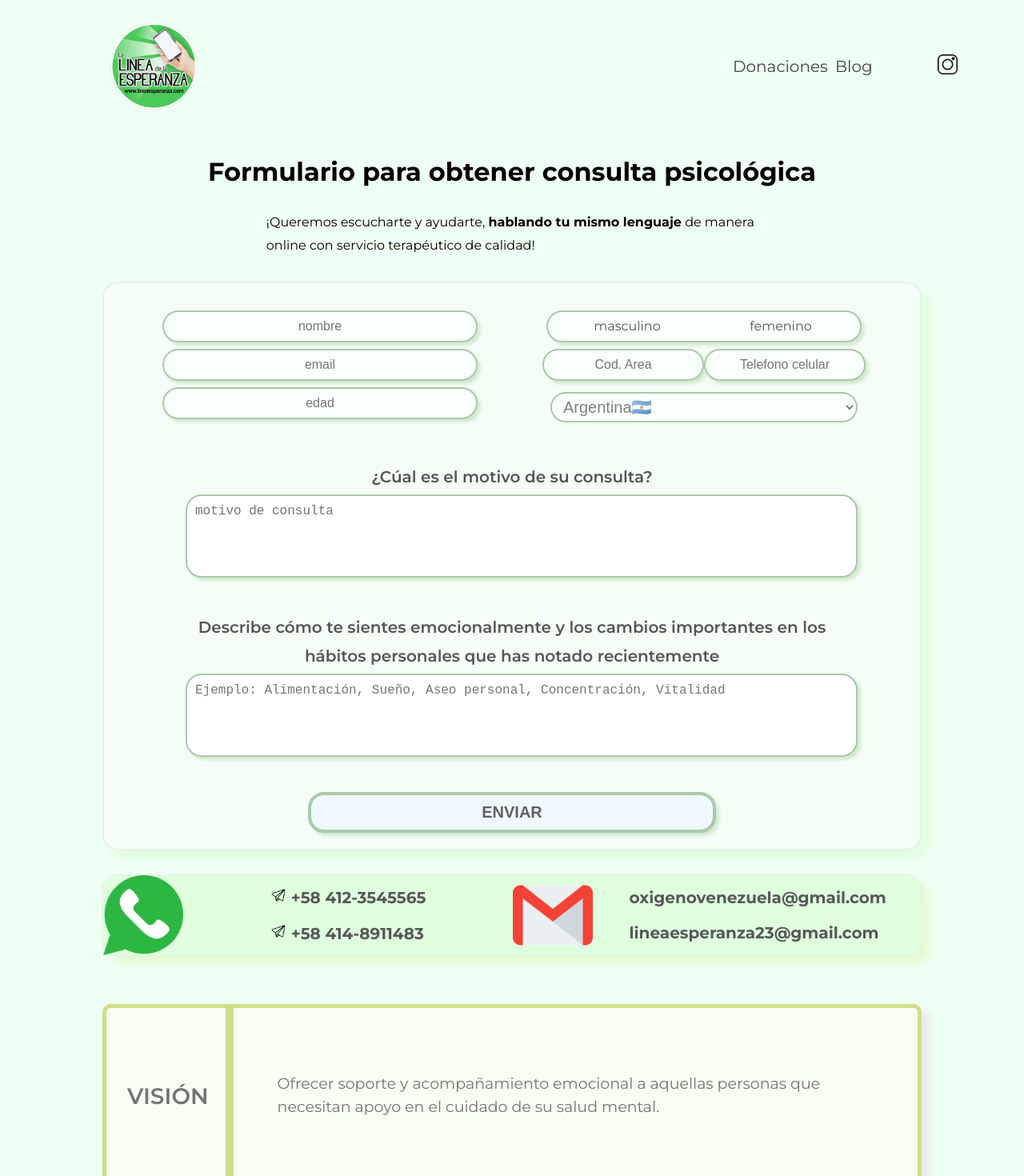
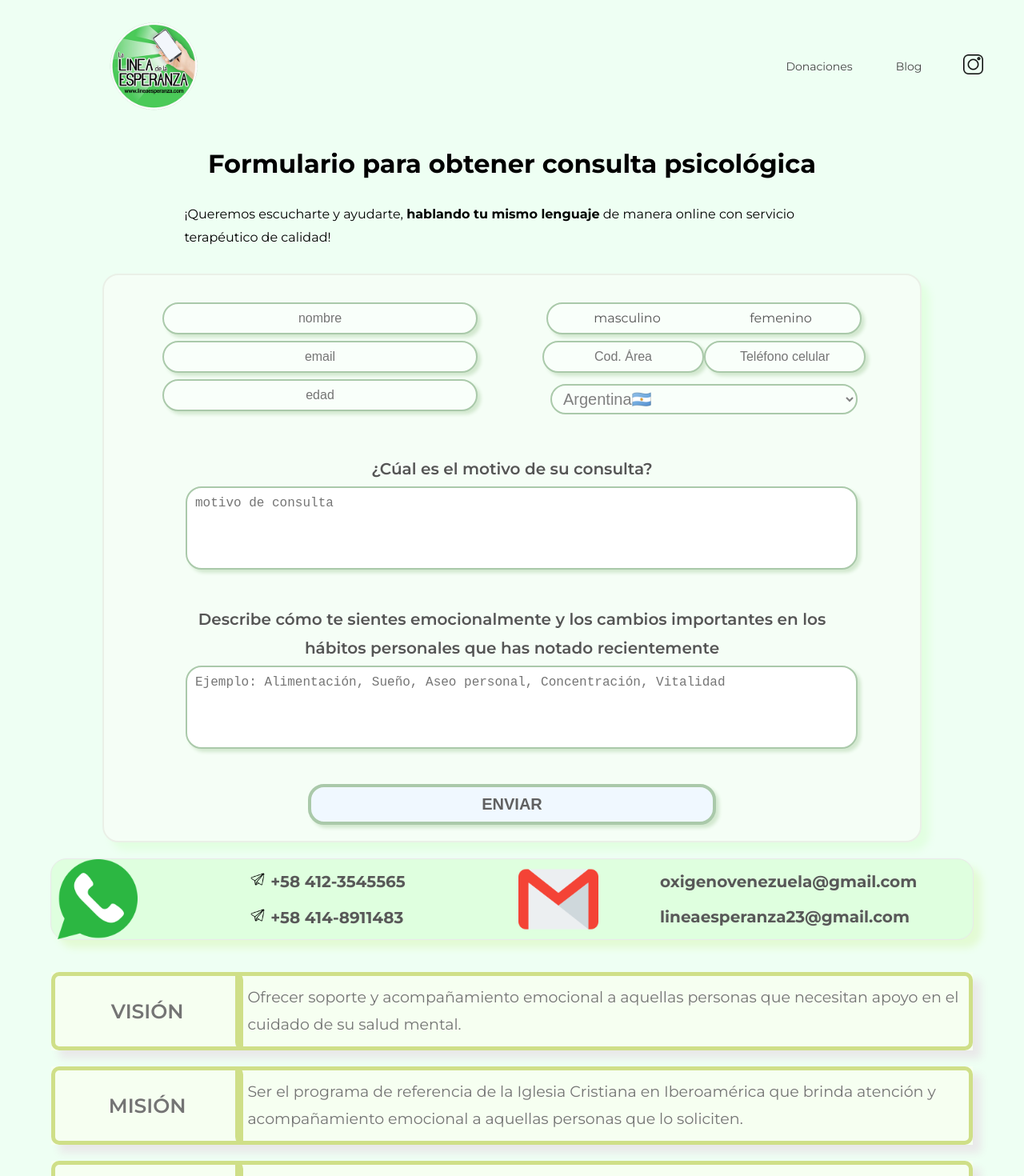
Before and after one commit to julioperezdev/lineaesperanza-web, a Next.js app: page / in a window 1280 px wide. Shown: the top 1470 px of the page at 80% size. Built offline with nearby package versions, Linux system fonts and the light colour scheme.

Commit message:
responsive de la web

```diff
--- a/src/components/aboutUs/AboutUs.module.css
+++ b/src/components/aboutUs/AboutUs.module.css
@@ -1,12 +1,12 @@
 .aboutUsBase{
-    width: 80%;
+    width: 90%;
     display: grid;
-    margin: 50px auto;
+    margin: 30px auto;
 }
 
 .aboutUsBase > div{
     display: grid;
-    grid-template-columns: 15% 85%;
+    grid-template-columns: 1fr;
     margin: 10px 0;
     color: rgb(116, 116, 116);
     background-color: rgb(246, 255, 241);
@@ -17,10 +17,10 @@
     display: grid;
     border: 5px solid rgb(207, 223, 136);
     border-top-left-radius: 10px;
-    border-bottom-left-radius: 10px;
-    height: 220px;
-    width: 100%;
-    font-size: 28px;
+    border-top-right-radius: 10px;
+    height: 60px;
+    width: 97%;
+    font-size: 18px;
     text-align: center;
     align-content: center;
     font-weight: 600;
@@ -31,18 +31,60 @@
     display: grid;
     align-content: center;
     border: 5px solid rgb(207, 223, 136);
-    border-top-right-radius: 10px;
+    border-bottom-left-radius: 10px;
     border-bottom-right-radius: 10px;
-    height: 100px;
-    padding: 60px;
-    font-size: 19px;
+    max-height: 500px;
+
+    padding: 10px;
+    font-size: 13px;
     line-height: 1.5;
 
 }
 
 .objects{
-    /* height: 100px;
-    padding: 50px;
-    font-size: 20px; */
     line-height: 1.5;
 }
+
+@media only screen and (min-width: 480px) {
+
+    .aboutUsBase > div > p{
+        width: 98.5%;
+        font-size: 20px;
+    }
+    .aboutUsBase > div > div{
+        font-size: 15px;
+        line-height: 1.8;
+    }
+
+    .objects > div > p{
+        margin-bottom: 20px;
+
+    }
+}
+@media only screen and (min-width: 768px) {
+    .aboutUsBase > div{
+        grid-template-columns: 20% 80%;
+    }
+
+    .aboutUsBase > div > p{
+        width: 100%;
+        font-size: 20px;
+        border-top-left-radius: 10px;
+        border-bottom-left-radius: 10px;
+        height: auto;
+    }
+    .aboutUsBase > div > div{
+        border-top-right-radius: 10px;
+        border-bottom-right-radius: 10px;
+    }
+}
+@media only screen and (min-width: 1024px) {
+    .aboutUsBase > div > p{
+        font-size: 25px;
+    }
+
+    .aboutUsBase > div > div{
+        font-size: 19px;
+    }
+}
+@media only screen and (min-width: 1200px) {}
--- a/src/components/contact/Contact.module.css
+++ b/src/components/contact/Contact.module.css
@@ -1,17 +1,18 @@
 .contactBase{
     display: grid;
-    grid-template-columns: repeat(2,50%);
+    grid-template-columns: 1fr;
     border: 1px solid rgb(233, 233, 233);
     border-radius: 20px;
     background-color: rgb(223, 255, 223);
     box-shadow: 10px 10px 10px rgb(227, 251, 212);
-    width: 80%;
+    width: 90%;
     justify-items: center;
     margin: auto;
 }
 .contactBase > div {
     display: grid;
-    grid-template-columns: 20% 80%;
+    grid-template-columns: 15% 80%;
+    justify-content: center;
     width: 100%;
     justify-items: center;
     align-items: center;
@@ -20,13 +21,66 @@
 .contactBase > div > div{
     display: grid;
     grid-template-columns: 1fr;
-    font-size: 20px;
     font-weight: 800;
 }
 
+.contactBase > div > img{
+    width: 35px;
+    height: 35px;
+}
+
 .contactBase > div > div > a{
-    font-size: 20px;
+    font-size: 14px;
     font-weight: 800;
     margin: 10px;
     color: rgb(88, 88, 88);
 }
+
+@media only screen and (min-width: 480px) {
+    .contactBase > div {
+        grid-template-columns: 20% 80%;
+        justify-content: center;
+        width: 100%;
+        justify-items: center;
+        align-items: center;
+    }
+    .contactBase > div > img{
+        width: 55px;
+        height: 55px;
+    }
+
+    .contactBase > div > div > a{
+        font-size: 20px;
+    }
+}
+@media only screen and (min-width: 768px) {
+    .contactBase{
+        grid-template-columns: repeat(2,50%);
+    }
+    .contactBase > div {
+        grid-template-columns: 15% 80%;
+    }
+
+    .contactBase > div > img{
+        width: 50px;
+        height: 50px;
+    }
+
+    .contactBase > div > div > a{
+        font-size: 16px;
+    }
+}
+@media only screen and (min-width: 1024px) {
+    .contactBase > div {
+        grid-template-columns: 20% 80%;
+    }
+
+    .contactBase > div > img{
+        width: 100px;
+        height: 100px;
+    }
+    .contactBase > div > div > a{
+        font-size: 20px;
+    }
+}
+@media only screen and (min-width: 1200px) {}
--- a/src/components/form/Form.module.css
+++ b/src/components/form/Form.module.css
@@ -1,19 +1,19 @@
 .formComponent{
-    width: 80%;
+    width: 90%;
     display: grid;
     justify-items: center;
-    margin: 30px auto;
+    margin: 20px auto;
 }
 
 .formComponent > h1 {
-    width: 80%;
+    width: 90%;
     text-align: center;
 }
 
 .formComponent > p {
     margin: 30px auto;
-    width: 60%;
-    line-height: 1.8;
+    width: 80%;
+    line-height: 1.6;
 }
 
 .formBase {
@@ -38,15 +38,15 @@
     display: grid;
 }
 .principalFields{
-    grid-template-columns: repeat(2, 50%);
-    margin: 30px;
+    grid-template-columns: 1fr;
+    margin: 20px;
 }
 
 .requiredFields{
     display: grid;
 }
 .requiredFields > input{
-    width: 80%;
+    width: 100%;
     height: 30px;
     outline: none;
     margin: 4px auto;
@@ -68,7 +68,7 @@
     border: 2px solid rgb(170, 201, 170);
     padding: 3px;
     box-shadow: 4px 4px 4px rgb(210, 232, 207);
-    width: 40%;
+    width: 100%;
     text-align: center;
     font-size: 16px;
     background-color: rgb(249, 255, 250);
@@ -83,7 +83,7 @@
     box-shadow: 4px 4px 4px rgb(210, 232, 207);
     margin: 4px auto;
     height: 30px;
-    width: 80%;
+    width: 100%;
     align-items: center;
     background-color: rgb(249, 255, 250);
 }
@@ -96,7 +96,7 @@
 
 .countriesList{
     font-size: 15px;
-    width:80%;
+    width:100%;
     height: 38px;
     padding: 3px 10px;
     margin-top: 10px;
@@ -135,8 +135,8 @@
 }
 
 .textAreaBase > div > p{
-    font-size: 20px;
-    line-height: 1.8;
+    font-size: 16px;
+    line-height: 1.4;
     font-weight: 600;
 }
 
@@ -173,3 +173,132 @@
     border-radius: 20px;
     border: 2px solid rgb(170, 201, 170);
 }
+
+@media only screen and (min-width: 480px) {
+    .formComponent{
+        width: 90%;
+        display: grid;
+        justify-items: center;
+        margin: 20px auto;
+    }
+
+    .formComponent > h1 {
+        width: 90%;
+        text-align: center;
+    }
+
+    .formComponent > p {
+        margin: 30px auto;
+        width: 80%;
+        line-height: 1.6;
+    }
+
+    .principalFields{
+        grid-template-columns: 1fr;
+        margin: 30px;
+    }
+
+    .requiredFields > input{
+        width: 80%;
+    }
+    .principalOptionalFields > div > input{
+        width: 40%;
+    }
+
+    .genderBase{
+        width: 80%;
+    }
+
+    .countriesList{
+        width:80%;
+    }
+
+    .textAreaBase > div > textarea{
+        font-size: 16px;
+    }
+
+    .textAreaBase > div > p{
+        font-size: 20px;
+        line-height: 1.8;
+        font-weight: 600;
+    }
+}
+@media only screen and (min-width: 768px) {
+    .formComponent{
+        width: 90%;
+    }
+
+    .formComponent > h1 {
+        width: 90%;
+    }
+
+    .formComponent > p {
+        line-height: 1.8;
+    }
+
+    .principalFields{
+        grid-template-columns: repeat(2, 50%);
+        margin: 30px;
+    }
+
+    .requiredFields > input{
+        width: 90%;
+    }
+    .principalOptionalFields > div > input{
+        width: 44%;
+    }
+
+    .genderBase{
+        width: 90%;
+    }
+
+    .countriesList{
+        width:90%;
+    }
+
+    .textAreaBase > div > textarea{
+        font-size: 16px;
+    }
+
+    .textAreaBase > div > p{
+        font-size: 20px;
+        line-height: 1.8;
+        font-weight: 600;
+    }
+}
+@media only screen and (min-width: 1024px) {
+    .formComponent{
+        width: 80%;
+    }
+
+    .formComponent > h1 {
+        width: 80%;
+    }
+
+    .requiredFields > input{
+        width: 80%;
+    }
+    .principalOptionalFields > div > input{
+        width: 40%;
+    }
+
+    .genderBase{
+        width: 80%;
+    }
+
+    .countriesList{
+        width:80%;
+    }
+
+    .textAreaBase > div > textarea{
+        font-size: 16px;
+    }
+
+    .textAreaBase > div > p{
+        font-size: 20px;
+        line-height: 1.8;
+        font-weight: 600;
+    }
+}
+@media only screen and (min-width: 1200px) {
+}
--- a/src/components/form/Form.tsx
+++ b/src/components/form/Form.tsx
@@ -79,8 +79,8 @@ export default function Form() {
               <p className={gender == 'Femenino' ? styles.genderSelected : styles.baseGender} onClick={() => setGender('Femenino')}>femenino</p>
             </div>
             <div>
-              <input type="text" pattern="[0-9]{0,5}" placeholder='Cod. Area' {...register("phoneAreaCode")} />
-              <input type="text" pattern="[0-9]{0,15}" placeholder='Telefono celular' {...register("phoneNumber")} />
+              <input type="text" pattern="[0-9]{0,5}" placeholder='Cod. Área' {...register("phoneAreaCode")} />
+              <input type="text" pattern="[0-9]{0,15}" placeholder='Teléfono celular' {...register("phoneNumber")} />
             </div>
             <div>
               <select className={styles.countriesList} {...register("country")}>
--- a/src/components/navbar/Navbar.module.css
+++ b/src/components/navbar/Navbar.module.css
@@ -1,27 +1,50 @@
 .navbarBase{
     display: grid;
-    /* background-color: rgb(149, 183, 165); */
     background-color: rgb(238, 255, 243);
     justify-content: center;
-    grid-template-columns: 30% 40% 30%;
+    grid-template-columns: 30% 5% 65%;
     align-items: center;
     color: rgb(69, 69, 69);
 
 }
 
-
 .navbarBase > img {
     justify-self: center;
     margin: 20px;
+    width: 100px;
+    height: 100px;
 }
 
 .navbarBase > div {
     display: grid;
-    grid-template-columns: repeat(auto-fill, minmax(110px, 1fr));;
-
+    grid-template-columns: 40% 30% 20%;
 }
 
 .navbarBase > div > a {
-    margin: auto 20px;
-    font-size: 20px;
+    margin: auto;
+    font-size: 14px;
 }
+
+
+@media only screen and (min-width: 480px) {
+    .navbarBase{
+        grid-template-columns: 30% 25% 45%;
+    }
+}
+@media only screen and (min-width: 768px) {
+    .navbarBase{
+        grid-template-columns: 30% 35% 35%;
+    }
+
+    .navbarBase > img {
+        width: 125px;
+        height: 125px;
+    }
+}
+@media only screen and (min-width: 1024px) {
+    .navbarBase{
+        grid-template-columns: 30% 45% 25%;
+    }
+}
+@media only screen and (min-width: 1200px) {
+}
```
